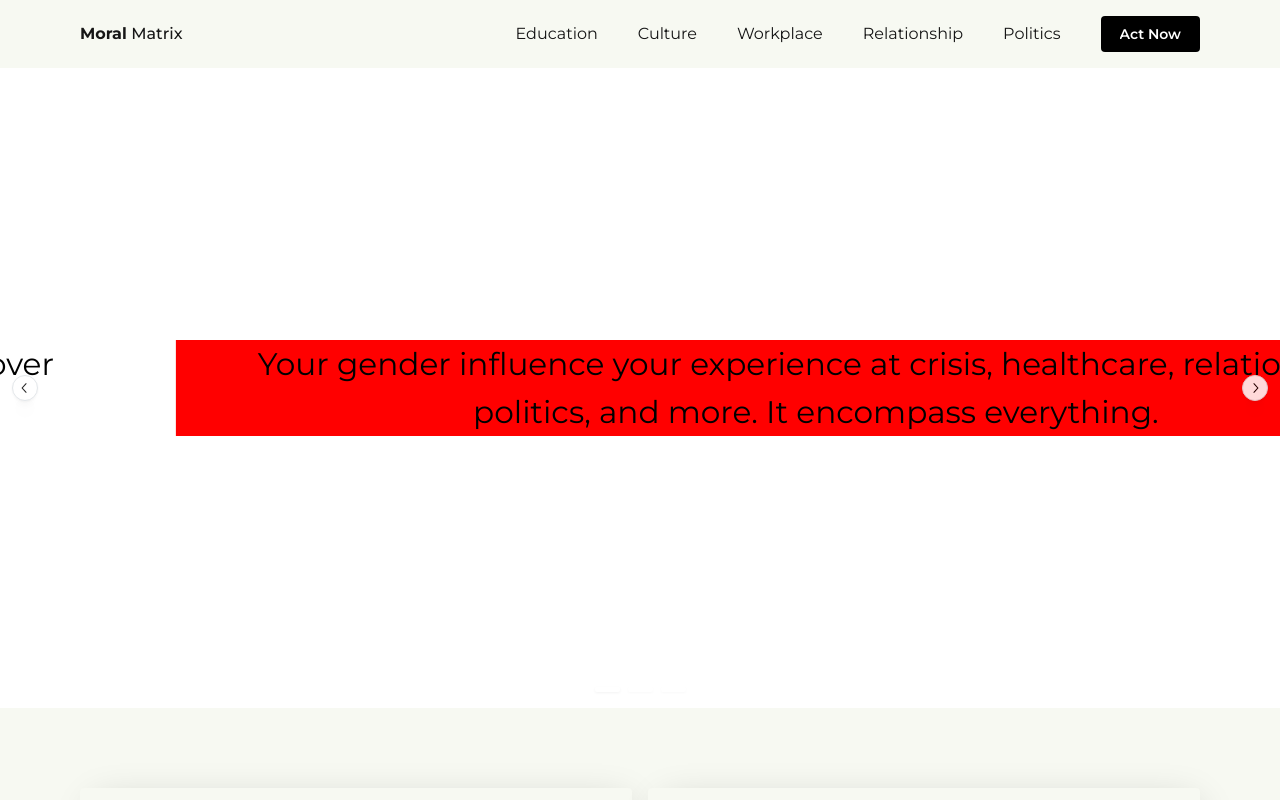
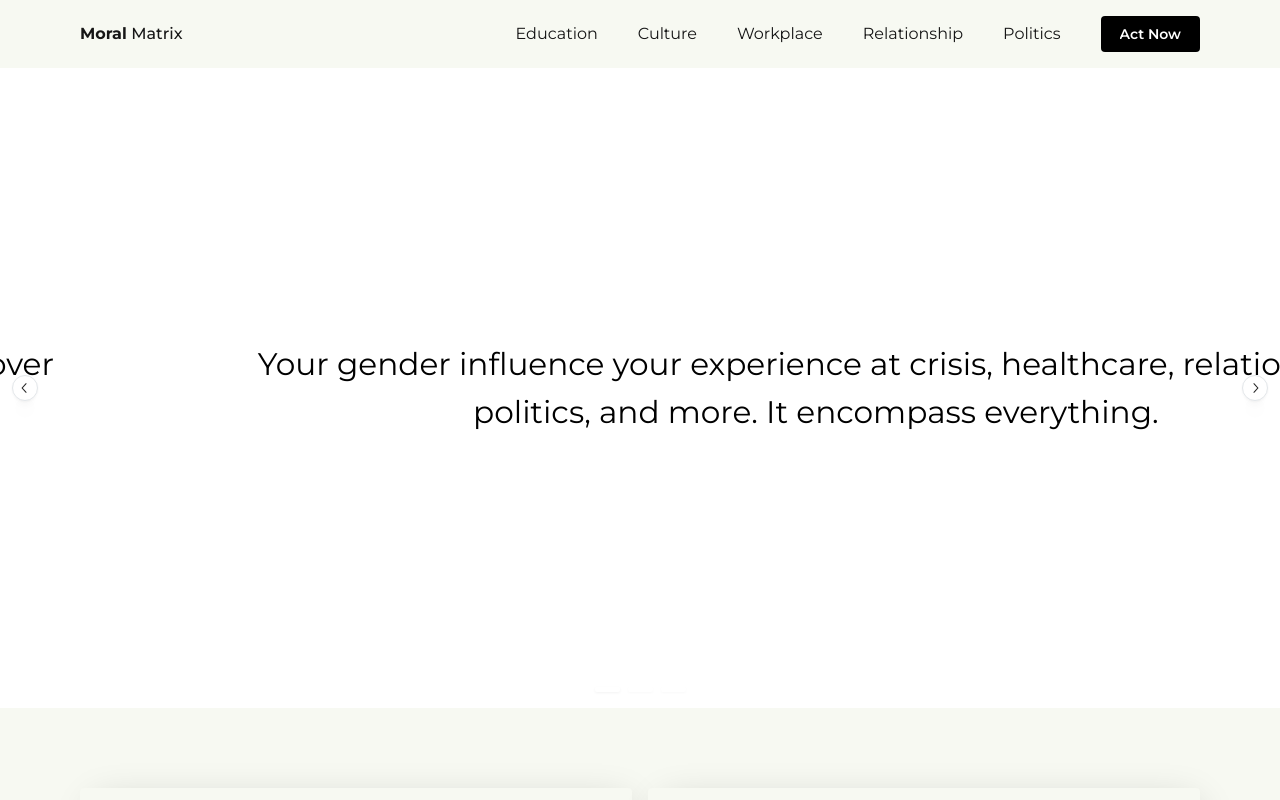
Before and after one commit to ajcent/gensoc, a React (Vite) app: page / in a window 1280 px wide. Shown: the top 800 px of the page. Built offline with nearby package versions, Linux system fonts and the light colour scheme.

Commit message:
Imports Fix

```diff
--- a/src/pages/homepage/homeSlide/HomeSlide.tsx
+++ b/src/pages/homepage/homeSlide/HomeSlide.tsx
@@ -29,7 +29,6 @@ function HomeSlide() {
                 className="carousel-text"
                 px={{ md: "5rem", base: "3rem" }}
                 ta="center"
-                style={{ backgroundColor: "red" }}
               >
                 Your gender influence your experience at crisis, healthcare,
                 relationship, politics, and more. It encompass everything.
```
